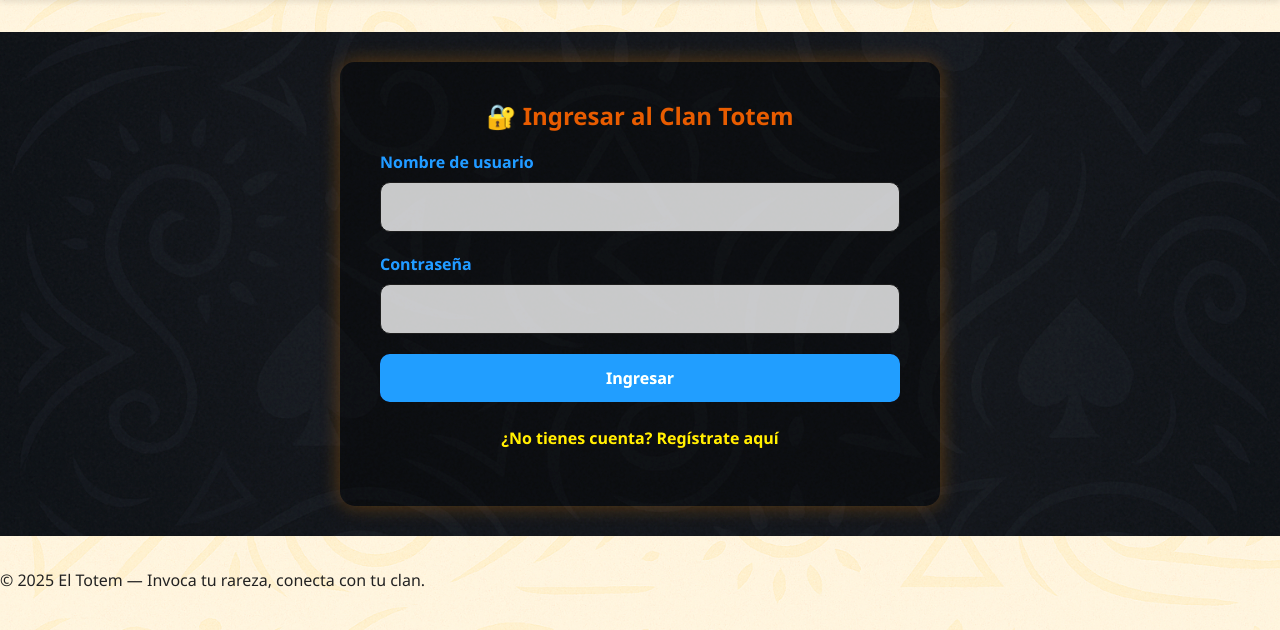
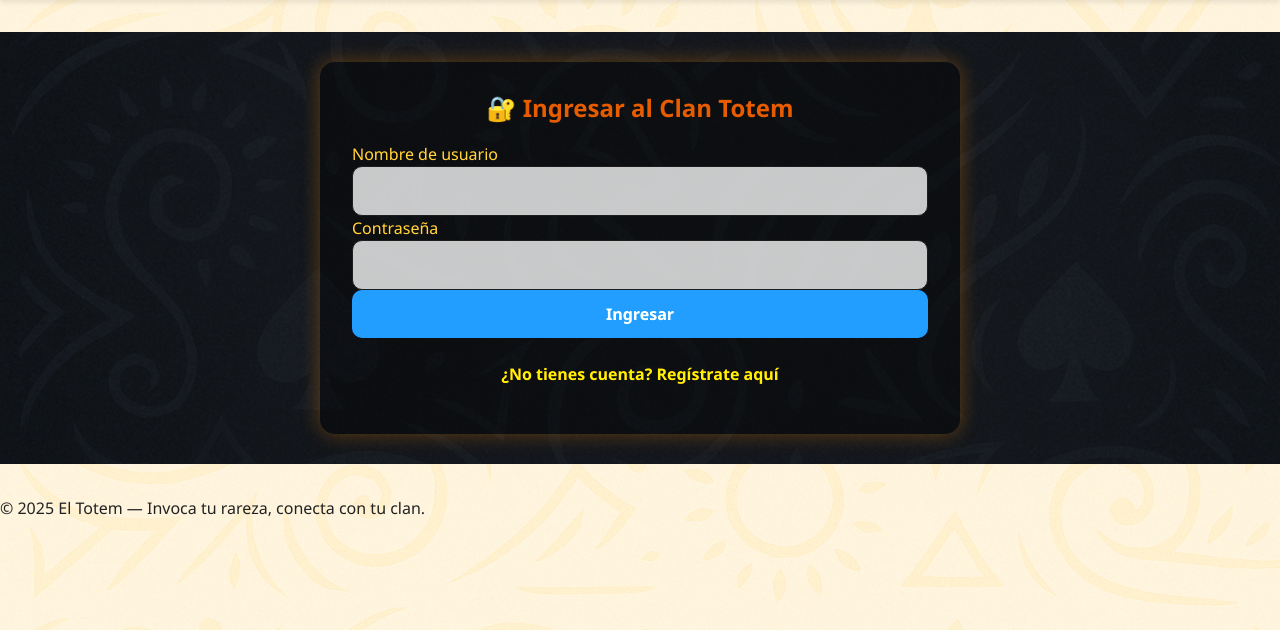
Before and after one commit to Blowser/naxoEltotem, a Django app: page /login/ in a window 1280 px wide. Shown: the part 170-800 px from the top of the page. Run offline with Django 5.2, Linux system fonts and the light colour scheme.

Commit message:
Update formulario.css
se simplifica css de formularios

```diff
--- a/core/static/core/css/formulario.css
+++ b/core/static/core/css/formulario.css
@@ -18,44 +18,24 @@ html, body {
     filter: brightness(1.1); /* Aumenta la luz */
 }
 
-
-
-.contenedor-formulario {
 .contenedor-formulario {
   background-color: rgba(0, 0, 0, 0.6);
   padding: 40px;
   border-radius: 15px;
   box-shadow: 0px 0px 20px rgba(255, 140, 0, 0.3);
-    max-width: 600px;
+  max-width: 40rem;
+  margin: 0 auto;
   width: 100%;
   box-sizing: border-box;
+  color: #f7c334; /* letras claras */
+
 }
-
-    padding: 40px;
-    border-radius: 15px;
-    box-shadow: 0px 0px 20px rgba(255, 140, 0, 0.3);
-    max-width: 600px;
-    width: 100%;
-    box-sizing: border-box;
-}
-
 
 h2 {
     color: #1E90FF;
     text-align: center;
     margin-bottom: 25px;
     font-weight: bold;
-}
-
-.bloque-campo {
-    margin-bottom: 20px;
-}
-
-.bloque-campo label {
-    display: block;
-    font-weight: bold;
-    color: #1E90FF;
-    margin-bottom: 8px;
 }
 
 .campo-runa {
@@ -113,3 +93,8 @@ h2 {
     text-decoration: underline;
     color: #ffd700;
 }
+.contenedor-formulario {
+  max-width: 40rem;
+  margin: 0 auto;
+  padding: 2rem;
+}
```
Lines whose indentation alone changed are shown as unchanged.
